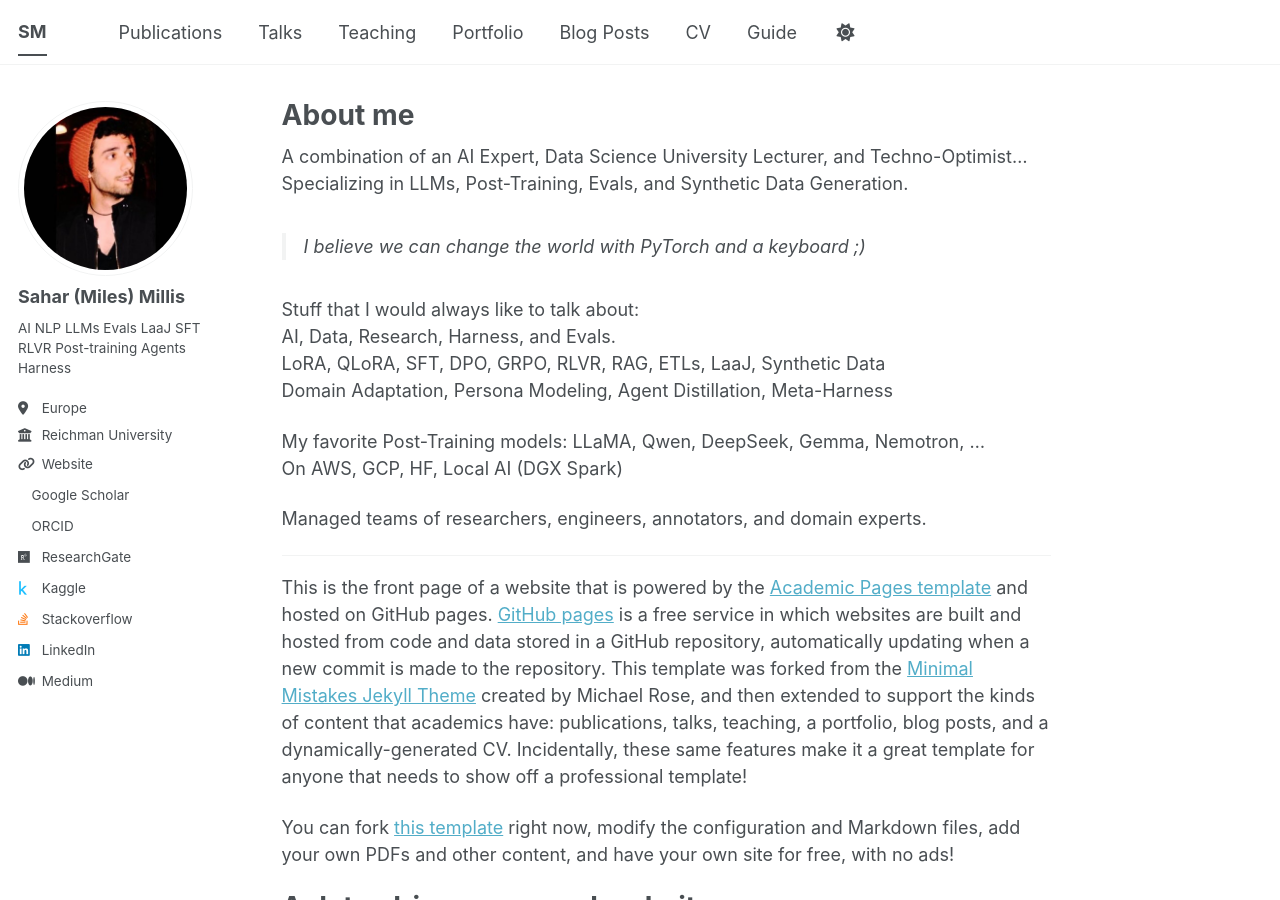
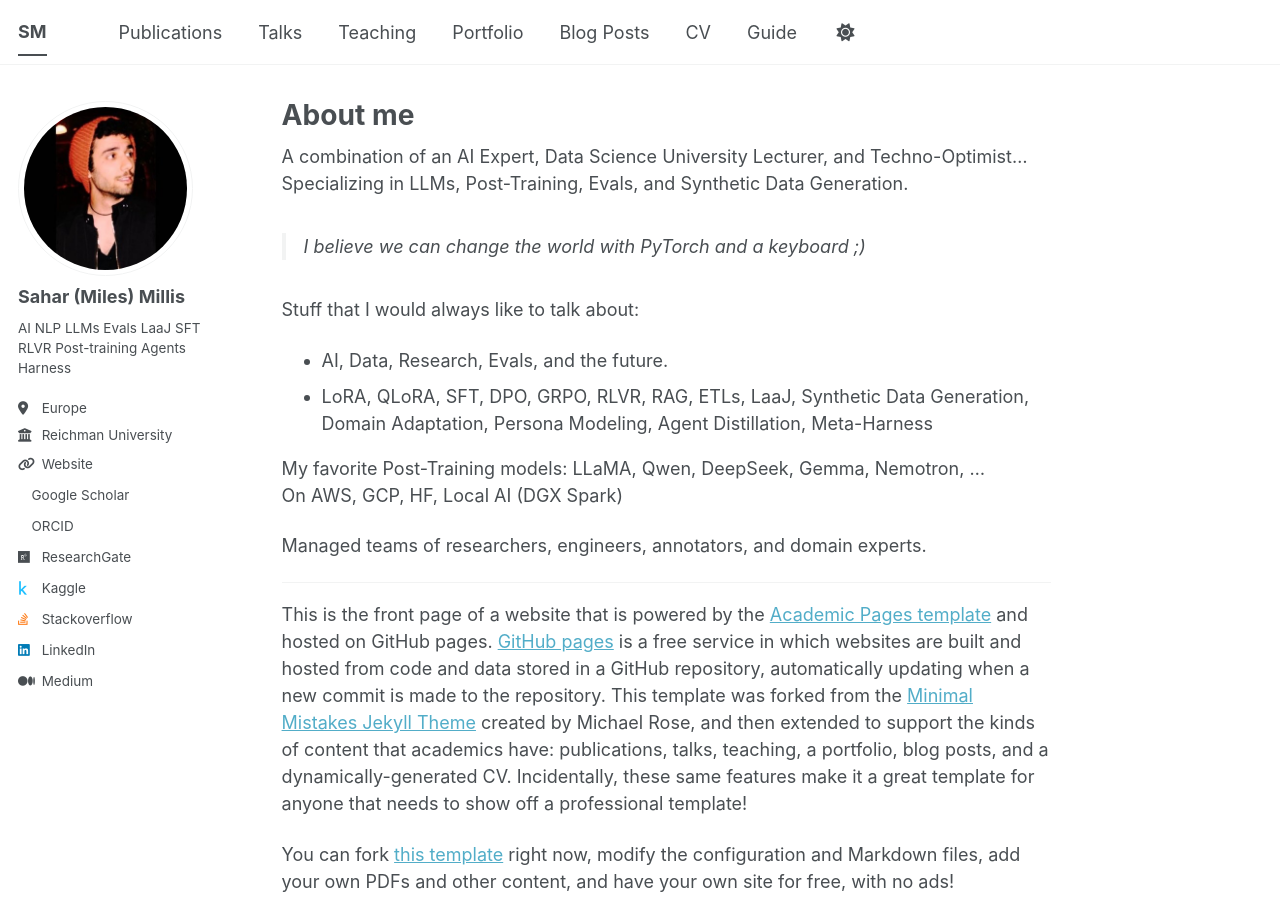
Before and after one commit to saharmilis/sahar.milis, a Jekyll site: the page built from _pages/about.md, in a window 1280 px wide and 900 px high. Built offline with Jekyll 4.4.1, drawn with Linux system fonts in a browser that asks for light colours; a style sheet for code colours, icons or effects is not loaded.

Commit message:
Update about.md

```diff
--- a/_pages/about.md
+++ b/_pages/about.md
@@ -14,9 +14,8 @@
 
 
 Stuff that I would always like to talk about:
-AI, Data, Research, Harness, and Evals.
-LoRA, QLoRA, SFT, DPO, GRPO, RLVR, RAG, ETLs, LaaJ, Synthetic Data
-Domain Adaptation, Persona Modeling, Agent Distillation, Meta-Harness
+- AI, Data, Research, Evals, and the future.
+- LoRA, QLoRA, SFT, DPO, GRPO, RLVR, RAG, ETLs, LaaJ, Synthetic Data Generation, Domain Adaptation, Persona Modeling, Agent Distillation, Meta-Harness
 
 My favorite Post-Training models: LLaMA, Qwen, DeepSeek, Gemma, Nemotron, ...
 On AWS, GCP, HF, Local AI (DGX Spark)
```
